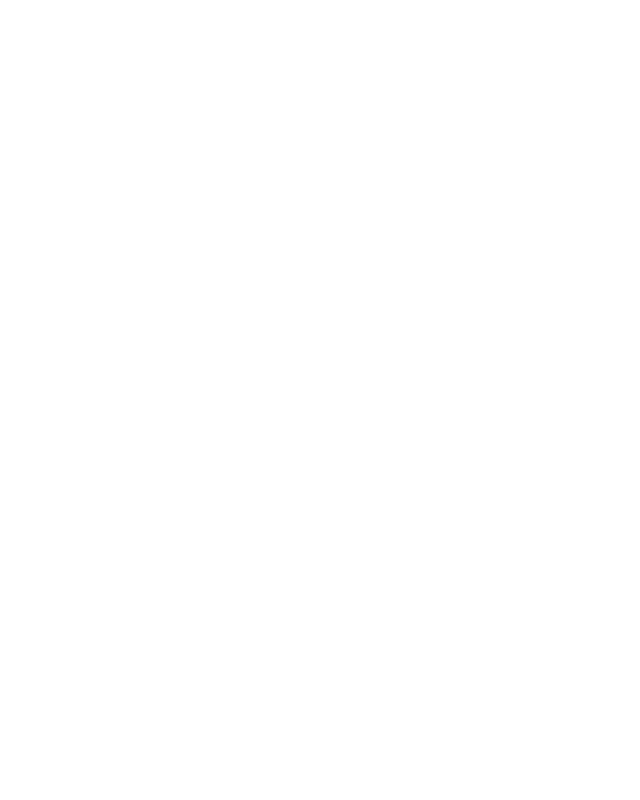
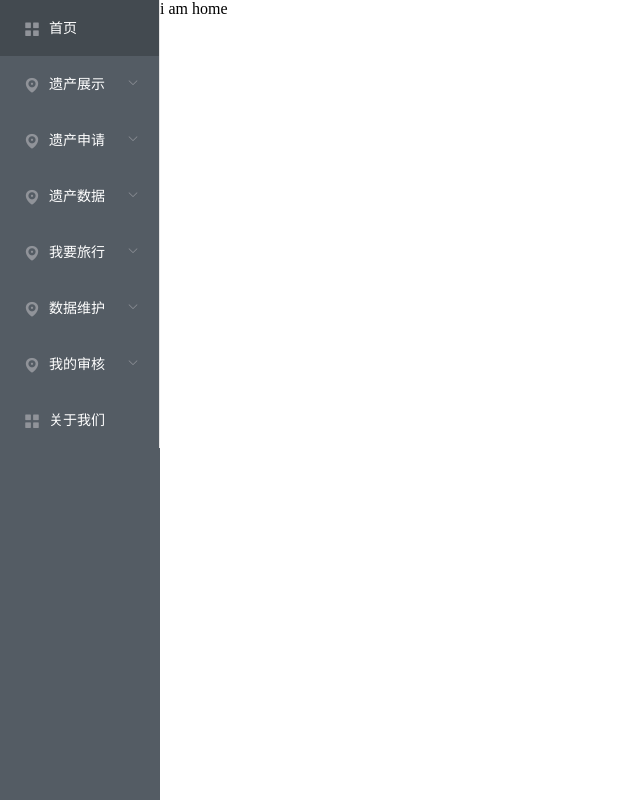
Before and after one commit to this-long/vue-industry-gis, a Vue app: page /#/home in a window 1280 px wide. Shown: the whole page, without its empty margins (0-640 px from the left). Built offline with nearby package versions, Linux system fonts and the light colour scheme.

Commit message:
2021-11-26 上传项目基本框架

```diff
--- a/src/main.js
+++ b/src/main.js
@@ -3,6 +3,8 @@
 import router from './router'
 import store from './store'
 import "./plugins/element"
+import "./plugins/style.css"
+// import "";
 
 
 
--- a/src/plugins/element.js
+++ b/src/plugins/element.js
@@ -1,6 +1,10 @@
 import Vue from "vue"
 import 'element-ui/lib/theme-chalk/index.css' //难道不引入样式不可以了吗？
 
-import { Button } from "element-ui"
+import { Button, Submenu, MenuItemGroup, MenuItem, Menu } from "element-ui"
 
 Vue.use(Button)
+Vue.use(Menu)
+Vue.use(MenuItem)
+Vue.use(Submenu)
+Vue.use(MenuItemGroup)
--- /dev/null
+++ b/src/plugins/style.css
@@ -0,0 +1,3 @@
+body {
+  margin: 0;
+}
--- a/src/router/index.js
+++ b/src/router/index.js
@@ -2,14 +2,34 @@
 import VueRouter from 'vue-router'
 //eg import Home from '../views/Home.vue'
 import Main from '../views/Main.vue'
+import HeritageIndustry from '../views/HeritageIndustry.vue'
+import HeritageMuseum from '../views/HeritageMuseum.vue'
+import Home from '../views/Home.vue'
+// import { component } from 'vue/types/umd'
 
 Vue.use(VueRouter)
 
 const routes = [
   {
-    path: '/',
+    path: '/',//主页面
     name: 'Main',
-    component: Main
+    component: Main,
+    children: [
+      {
+        path: 'home',//主页面
+        name: 'Home',
+        component: Home
+      },
+      {
+        path: "/heritage/industry",//工业遗产
+        component: HeritageIndustry
+      },
+      {
+        path: "/heritage/museum",//工业遗产博物馆
+        component: HeritageMuseum
+      }
+    ]
+
   },
   // {
   //   path: '/about',
--- /dev/null
+++ b/src/views/HeritageIndustry.vue
@@ -0,0 +1,12 @@
+<template>
+  <div class="heritage-industry">工业遗产</div>
+</template>
+
+<script>
+export default {
+  name: "HeritageIndustry",
+};
+</script>
+
+<style>
+</style>
--- /dev/null
+++ b/src/views/HeritageMuseum.vue
@@ -0,0 +1,12 @@
+<template>
+  <div class="heritage-museum">工业遗产博物馆</div>
+</template>
+
+<script>
+export default {
+  name: "HeritageMuseum",
+};
+</script>
+
+<style>
+</style>
--- a/src/views/Home.vue
+++ b/src/views/Home.vue
@@ -1,18 +1,14 @@
 <template>
-  <div class="home">
-    <img alt="Vue logo" src="../assets/logo.png">
-    <HelloWorld msg="Welcome to Your Vue.js App"/>
-  </div>
+  <div class="home">i am home</div>
 </template>
 
 <script>
 // @ is an alias to /src
-import HelloWorld from '@/components/HelloWorld.vue'
 
 export default {
-  name: 'Home',
+  name: "Home",
   components: {
-    HelloWorld
-  }
-}
+    // HelloWorld
+  },
+};
 </script>
--- a/src/views/Main.vue
+++ b/src/views/Main.vue
@@ -1,50 +1,84 @@
 <template>
   <!-- 内容主页面 -->
   <div class="main">
-    主页面内容
-    <el-button size="mini" type="warning">默认按钮</el-button>
-    <!-- <div class="navmenu">
-      <el-radio-group v-model="isCollapse" style="margin-bottom: 20px">
-        <el-radio-button :label="false">展开</el-radio-button>
-        <el-radio-button :label="true">收起</el-radio-button>
-      </el-radio-group>
+    <div class="main-left">
       <el-menu
-        default-active="1-4-1"
+        router
+        default-active="2"
         class="el-menu-vertical-demo"
-        :collapse="isCollapse"
+        background-color="#545c64"
+        text-color="#fff"
       >
+        <el-menu-item index="/home">
+          <i class="el-icon-menu"></i>
+          <span slot="title">首页</span>
+        </el-menu-item>
         <el-submenu index="1">
           <template slot="title">
             <i class="el-icon-location"></i>
-            <span slot="title">导航一</span>
+            <span>遗产展示</span>
           </template>
-          <el-menu-item-group>
-            <span slot="title">分组一</span>
-            <el-menu-item index="1-1">选项1</el-menu-item>
-            <el-menu-item index="1-2">选项2</el-menu-item>
-          </el-menu-item-group>
-          <el-menu-item-group title="分组2">
-            <el-menu-item index="1-3">选项3</el-menu-item>
-          </el-menu-item-group>
-          <el-submenu index="1-4">
-            <span slot="title">选项4</span>
-            <el-menu-item index="1-4-1">选项1</el-menu-item>
-          </el-submenu>
+          <el-menu-item index="/heritage/industry">工业遗产</el-menu-item>
+          <el-menu-item index="/heritage/museum">遗产博物馆</el-menu-item>
         </el-submenu>
-        <el-menu-item index="2">
+
+        <el-submenu index="2">
+          <template slot="title">
+            <i class="el-icon-location"></i>
+            <span>遗产申请</span>
+          </template>
+          <el-menu-item index="2-1">遗产申报</el-menu-item>
+          <el-menu-item index="2-2">遗产报修</el-menu-item>
+        </el-submenu>
+
+        <el-submenu index="3">
+          <template slot="title">
+            <i class="el-icon-location"></i>
+            <span>遗产数据</span>
+          </template>
+          <el-menu-item index="3-1">遗产报表</el-menu-item>
+          <el-menu-item index="3-2">遗产排行榜</el-menu-item>
+        </el-submenu>
+
+        <el-submenu index="4">
+          <template slot="title">
+            <i class="el-icon-location"></i>
+            <span>我要旅行</span>
+          </template>
+          <el-menu-item index="4-1">出行规划</el-menu-item>
+          <el-menu-item index="4-2">预算评估</el-menu-item>
+          <el-menu-item index="4-3">足迹地图</el-menu-item>
+        </el-submenu>
+
+        <el-submenu index="5">
+          <template slot="title">
+            <i class="el-icon-location"></i>
+            <span>数据维护</span>
+          </template>
+          <el-menu-item index="5-1">遗产管理</el-menu-item>
+          <el-menu-item index="5-2">遗产主页编辑</el-menu-item>
+        </el-submenu>
+
+        <el-submenu index="6">
+          <template slot="title">
+            <i class="el-icon-location"></i>
+            <span>我的审核</span>
+          </template>
+          <el-menu-item index="6-1">遗产申请</el-menu-item>
+          <el-menu-item index="6-2">报修申请</el-menu-item>
+        </el-submenu>
+
+        <el-menu-item index="aboutOur">
           <i class="el-icon-menu"></i>
-          <span slot="title">导航二</span>
-        </el-menu-item>
-        <el-menu-item index="3" disabled>
-          <i class="el-icon-document"></i>
-          <span slot="title">导航三</span>
-        </el-menu-item>
-        <el-menu-item index="4">
-          <i class="el-icon-setting"></i>
-          <span slot="title">导航四</span>
+          <span slot="title">关于我们</span>
         </el-menu-item>
       </el-menu>
-    </div> -->
+    </div>
+    <div class="main-right">
+      <div class="all-coverage">
+        <router-view />
+      </div>
+    </div>
   </div>
 </template>
 
@@ -58,5 +92,29 @@
 };
 </script>
 
-<style>
+<style scoped>
+.main {
+  display: flex;
+}
+.main .main-left {
+  width: 160px;
+  overflow: auto;
+  height: 100vh;
+  background-color: #545c64;
+}
+.main .main-right {
+  width: calc(100% - 160px);
+  /* background-color: red; */
+  overflow: auto;
+  height: 100vh;
+}
+/* .main .main-right .all-coverage {
+} */
+.el-menu-vertical-demo {
+  overflow: hidden;
+}
+::-webkit-scrollbar {
+  /*隐藏滚轮*/
+  display: none;
+}
 </style>
```
Also changed, not shown: 1 other file (tests, documents, lock files or other folders).
